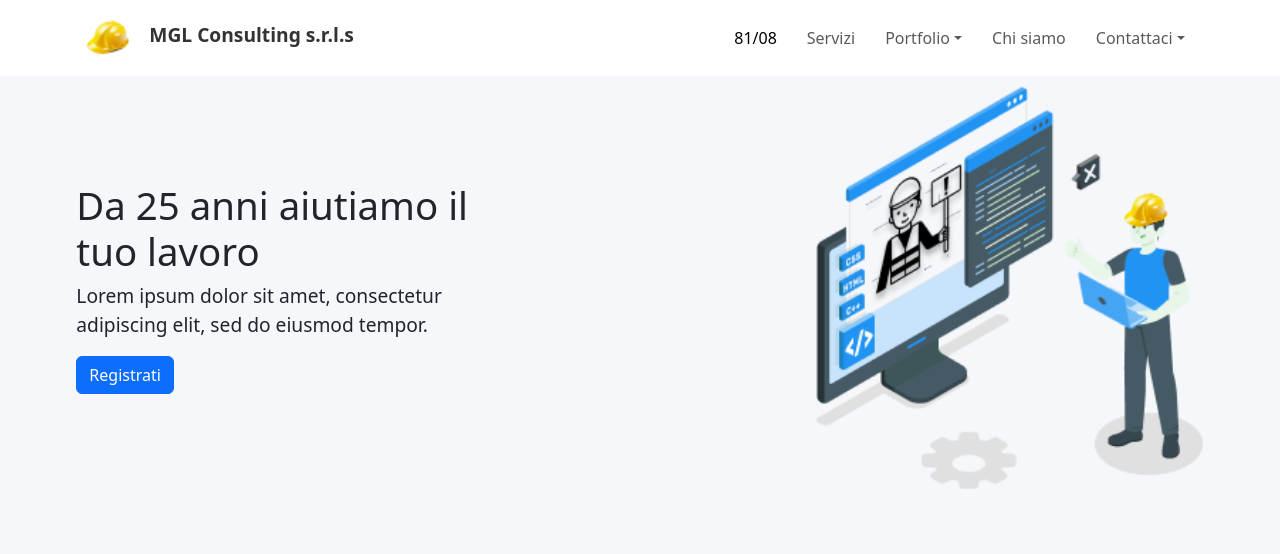
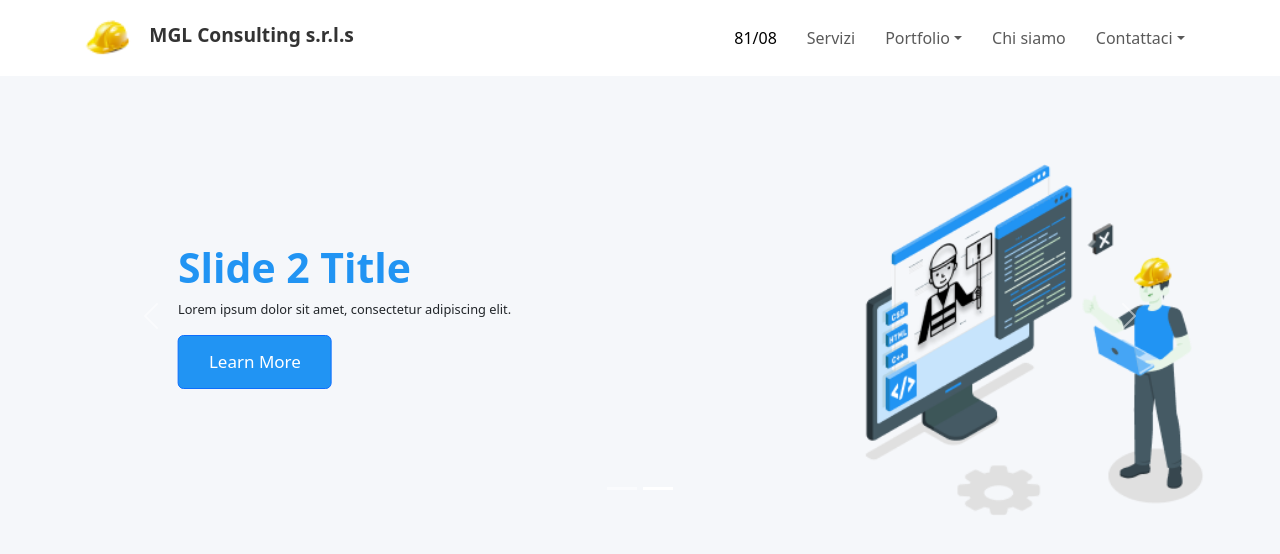
Before and after one commit to antoniogisondi/mgl-static-website, a React (Vite) app: page / in a window 1280 px wide. Shown: the top 554 px of the page. Built offline with nearby package versions, Linux system fonts and the light colour scheme.

Commit message:
feat: add carousel

```diff
--- a/package.json
+++ b/package.json
@@ -10,8 +10,11 @@
     "preview": "vite preview"
   },
   "dependencies": {
+    "@popperjs/core": "^2.11.8",
     "bootstrap": "^5.3.3",
+    "jquery": "^3.7.1",
     "react": "^18.2.0",
+    "react-bootstrap": "^2.10.2",
     "react-dom": "^18.2.0"
   },
   "devDependencies": {
--- a/src/App.jsx
+++ b/src/App.jsx
@@ -3,6 +3,8 @@ import Header from "./components/Header/Header";
 
 import "bootstrap/dist/css/bootstrap.min.css";
 import "bootstrap/dist/js/bootstrap.bundle.min";
+// index.js or App.js
+import $ from 'jquery';
 
 function App() {
 
--- a/src/pages/Home.css
+++ b/src/pages/Home.css
@@ -1,32 +1,45 @@
 .home-container {
     min-height: 100vh; /* Full height of the viewport */
-    padding-top: 10px; /* Reduced top padding */
+    padding-top: 40px; /* Reduced top padding */
     background-color: #f5f7fa;
 }
 
 .text-container h1 {
+    font-size: 4.5vw; /* Responsive font size */
+    font-weight: bold;
+}
+
+.text-container p {
     font-size: 2.5vw; /* Responsive font size */
 }
 
-.text-container p {
-    font-size: 1.2vw; /* Responsive font size */
+.important-text {
+    color: #2194f3;
 }
 
 .btn-primary {
-    font-size: 1vw; /* Adjust button font size for responsiveness */
+    font-size: 17px !important;
+    background-color: #2194f3 !important;
+    border: 1px solid #2194f3;
+    padding: 13px 30px !important;
 }
 
 .illustration-container {
     position: relative;
     display: flex;
     justify-content: flex-end;
+
 }
 
 .illustration {
     max-width: 100%;
     height: auto;
     width: 80%; /* Adjust the image size */
+    position: relative;
+    left: -5%;
+
 }
+
 
 @media (min-width: 992px) { /* Adjustments for larger screens */
     .text-container {
@@ -34,18 +47,27 @@
     }
     .illustration {
         width: 70%; /* Adjust the image size */
+        left: -3%;
     }
 }
 
 @media (min-width: 1200px) {
     .text-container h1 {
-        font-size: 3vw; /* Larger font size for very large screens */
+        font-size: 3.2vw; /* Larger font size for very large screens */
     }
     .text-container p {
-        font-size: 1.5vw; /* Larger font size for paragraph on very large screens */
+        font-size: 1vw; /* Larger font size for paragraph on very large screens */
     }
 
     .illustration {
         width: 60%; /* Further adjust image size */
+        left: -5%;
+    }
+
+    .btn-logo {
+        display: block;
+        font-size: 17px !important; /* Adjust button font size for responsiveness */
+        padding: 13px 30px !important;
+        color: #ffffff; /* Set the text color of the button */
     }
 }
--- a/src/pages/Home.jsx
+++ b/src/pages/Home.jsx
@@ -1,20 +1,40 @@
 import React from 'react';
-import illustration from '../../public/Illustration.png';  // Ensure the path is correct
+import { Carousel } from 'react-bootstrap';
+import illustration from '../../public/Illustration.png';  // Assicurati che il percorso sia corretto
 import './Home.css';
 
 const Home = () => {
     return (
         <div className="container-fluid home-container">
-            <div className="row align-items-center justify-content-center col-11 mx-auto">
-                <div className="col-md-5 col-lg-5 text-container">
-                    <h1>Da 25 anni aiutiamo il tuo lavoro</h1>
-                    <p>Lorem ipsum dolor sit amet, consectetur adipiscing elit, sed do eiusmod tempor.</p>
-                    <button className="btn btn-primary">Registrati</button>
-                </div>
-                <div className="col-md-7 col-lg-7 illustration-container">
-                    <img src={illustration} alt="Illustration showing a person with a laptop" className="img-fluid illustration" />
-                </div>
-            </div>
+            <Carousel id="homeCarousel" className="col-11 mx-auto">
+                {/* Primo slide */}
+                <Carousel.Item>
+                    <div className="row align-items-center justify-content-center">
+                        <div className="col-md-5 col-lg-5 text-container">
+                            <h1><span className='important-text'>Da 25 anni </span>aiutiamo il tuo lavoro</h1>
+                            <p>Lorem ipsum dolor sit amet, consectetur adipiscing elit, sed do eiusmod tempor.</p>
+                            <button className="btn btn-primary btn-logo">Scopri di più</button>
+                        </div>
+                        <div className="col-md-6 col-lg-6 mt-5 illustration-container">
+                            <img src={illustration} alt="Illustrazione che mostra una persona con un laptop" className="img-fluid illustration" />
+                        </div>
+                    </div>
+                </Carousel.Item>
+
+                {/* Secondo slide */}
+                <Carousel.Item>
+                    <div className="row align-items-center justify-content-center">
+                        <div className="col-md-5 col-lg-5 text-container">
+                            <h1><span className='important-text'>Slide 2 Title</span></h1>
+                            <p>Lorem ipsum dolor sit amet, consectetur adipiscing elit.</p>
+                            <button className="btn btn-primary btn-logo">Learn More</button>
+                        </div>
+                        <div className="col-md-6 col-lg-6 mt-5 illustration-container">
+                            <img src={illustration} alt="Seconda illustrazione" className="img-fluid illustration" />
+                        </div>
+                    </div>
+                </Carousel.Item>
+            </Carousel>
         </div>
     );
 };
```
Also changed, not shown: 1 other file (tests, documents, lock files or other folders).
